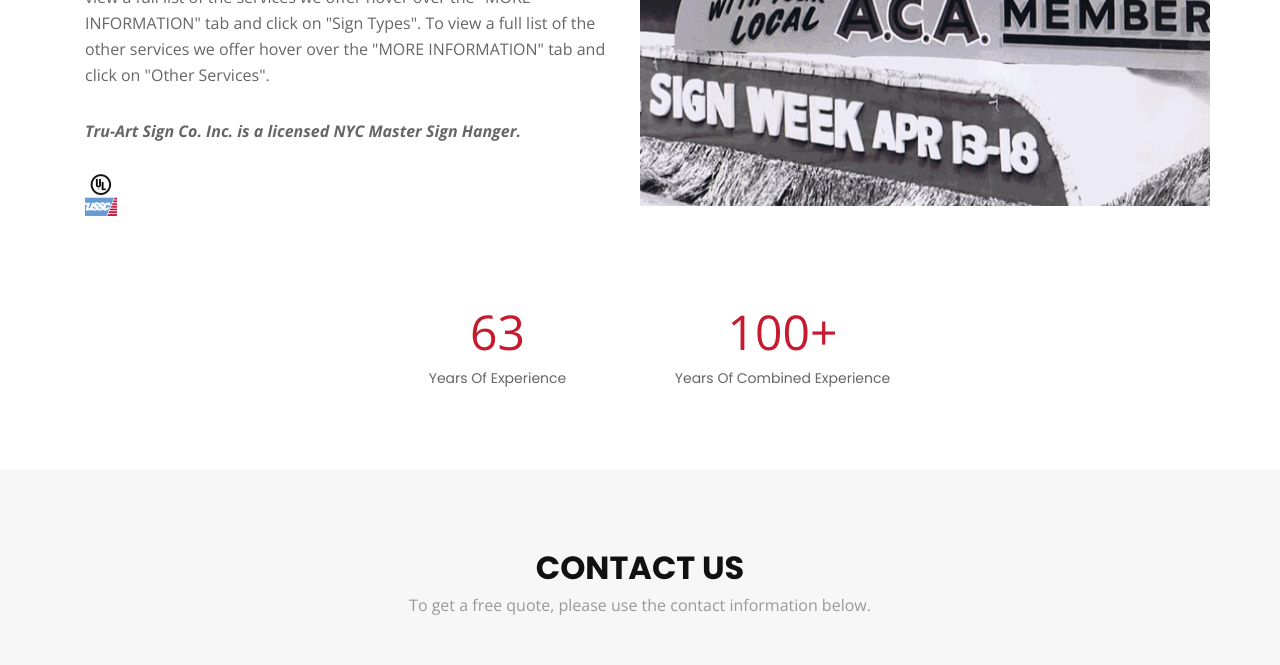
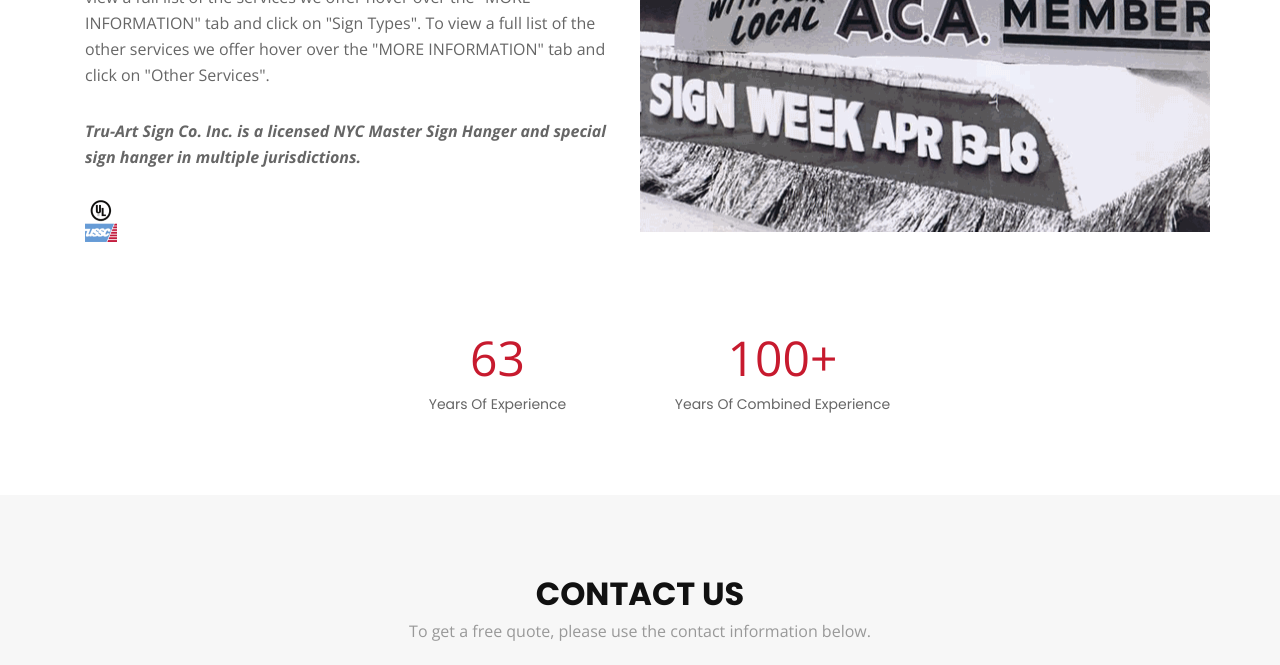
Before and after one commit to truartgit/website, a plain HTML site: page index.html in a window 1280 px wide. Shown: the part 1240-1905 px from the top of the page. Drawn offline with nearby package versions, Linux system fonts and the light colour scheme; some packages are replaced by stand-ins of ours.

Commit message:
Update index.html

```diff
--- a/index.html
+++ b/index.html
@@ -58,7 +58,7 @@
               Tru-Art Sign Co., Inc. is a full service company dedicated to serving the sign industry, outdoor advertising and commercial light trades since 1955. Manufacturing, Installation, Service, Surveys, and obtaining Permits are some of our specialties. We handle all of our fabrication and installations in a truly professional manner. Our knowledge and capabilities in the sign industry is unlimited due to our experienced staff of seasoned professionals. Tru-Art Sign Company has the ability to meet all of your signage needs.  We have a full fleet of crane trucks, aerial ladder trucks and various other service vehicles to install and maintain your signage. We are able to design, manufacture, and install just about anything you can think of from building signage to monument signs. To view a full list of the services we offer hover over the "MORE INFORMATION" tab and click on "Sign Types". To view a full list of the other services we offer hover over the "MORE INFORMATION" tab and click on "Other Services".
             </p>
              <p><em><strong>
-              Tru-Art Sign Co. Inc. is a licensed NYC Master Sign Hanger.
+              Tru-Art Sign Co. Inc. is a licensed NYC Master Sign Hanger and special sign hanger in multiple jurisdictions.
              </strong></em></p>
               <p><img src="img/UL.png"></p>
 
```
